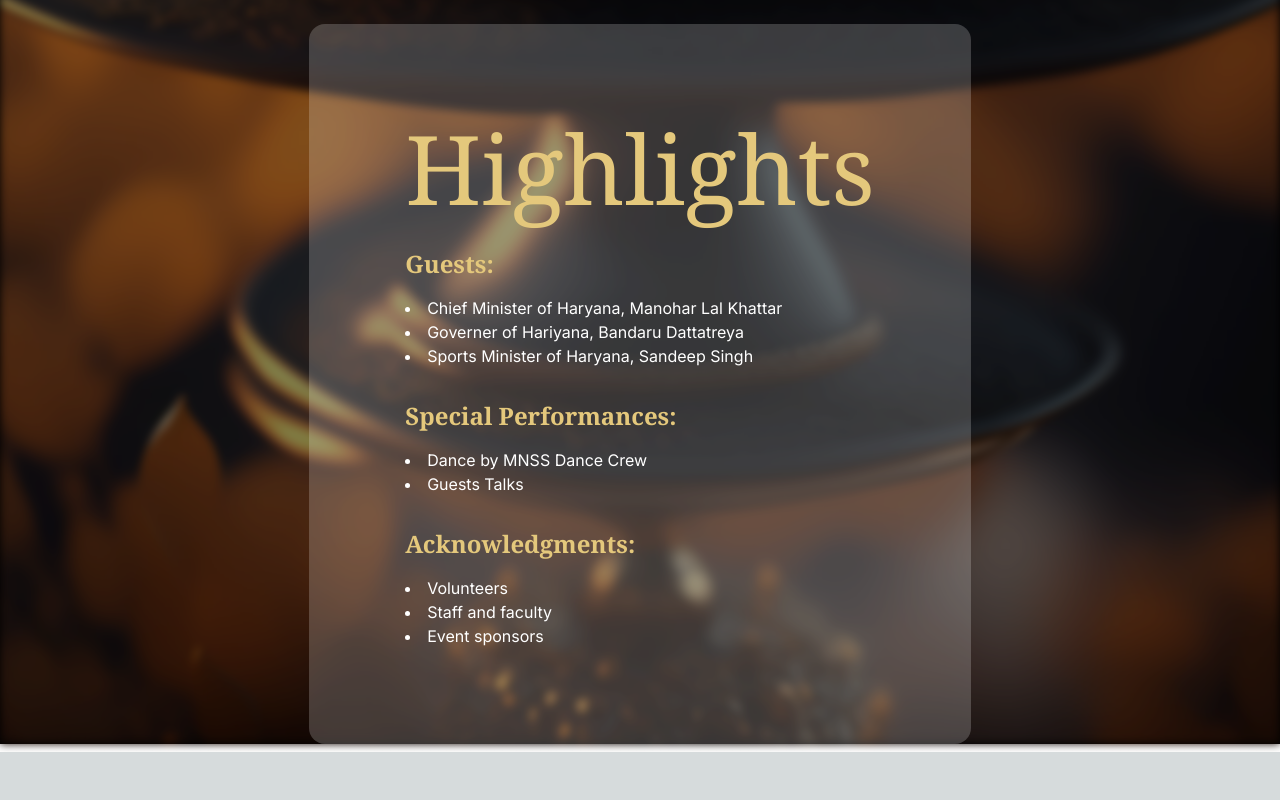
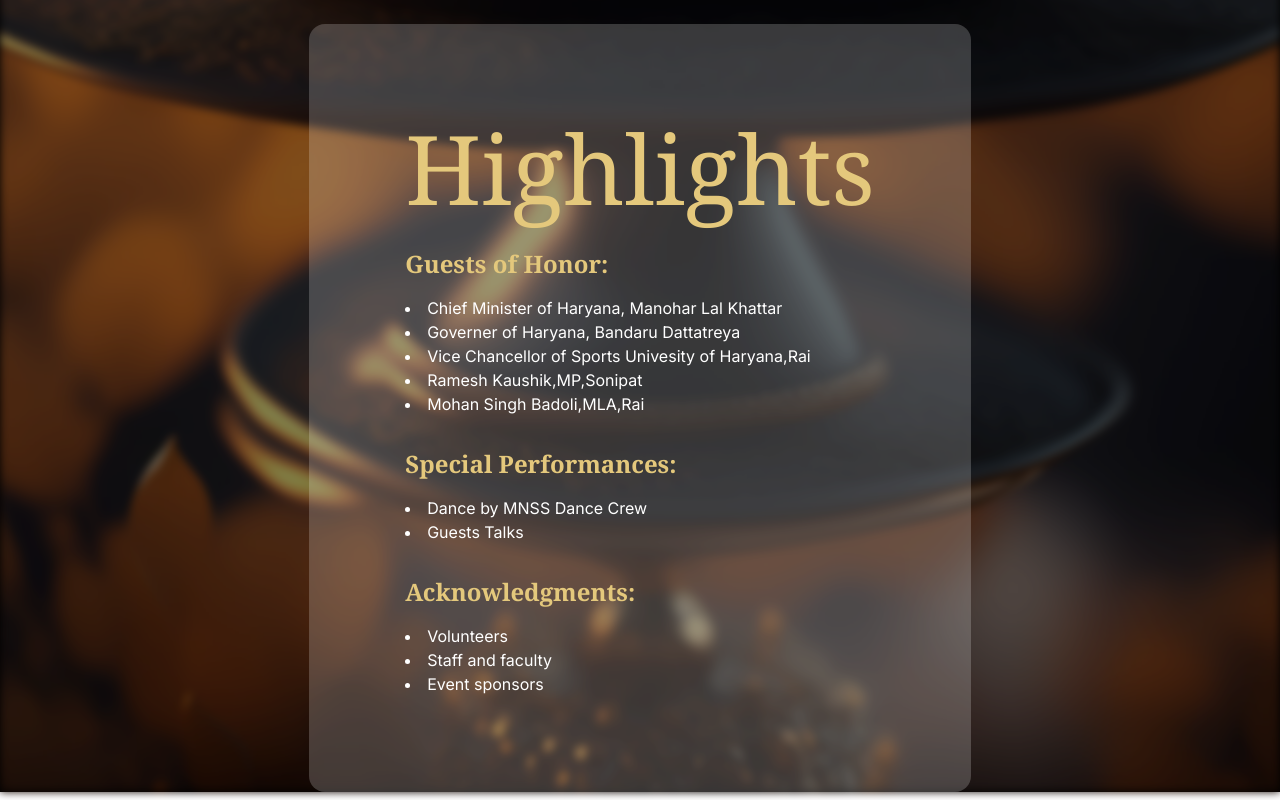
Before and after one commit to Mukul108/Almera, a Next.js app: page / in a window 1280 px wide. Shown: the part 1576-2376 px from the top of the page. Before the commit the page ends 2328 px from the top, so only its background shows below. Built offline with nearby package versions, Linux system fonts and the light colour scheme.

Commit message:
Update highlights.tsx

```diff
--- a/src/app/highlights.tsx
+++ b/src/app/highlights.tsx
@@ -7,11 +7,13 @@ const Highlights = () => {
         Highlights
       </h1>
       <div className="mt-8">
-        <h2 className="text-2xl font-bold">Guests:</h2>
+        <h2 className="text-2xl font-bold">Guests of Honor:</h2>
         <ul className="list-disc list-inside mt-4">
           <li>Chief Minister of Haryana, Manohar Lal Khattar</li>
-          <li>Governer of Hariyana, Bandaru Dattatreya</li>
-          <li>Sports Minister of Haryana, Sandeep Singh</li>
+          <li>Governer of Haryana, Bandaru Dattatreya</li>
+          <li>Vice Chancellor of Sports Univesity of Haryana,Rai</li>
+          <li>Ramesh Kaushik,MP,Sonipat</li>
+          <li>Mohan Singh Badoli,MLA,Rai</li>
         </ul>
       </div>
       <div className="mt-8">
```
